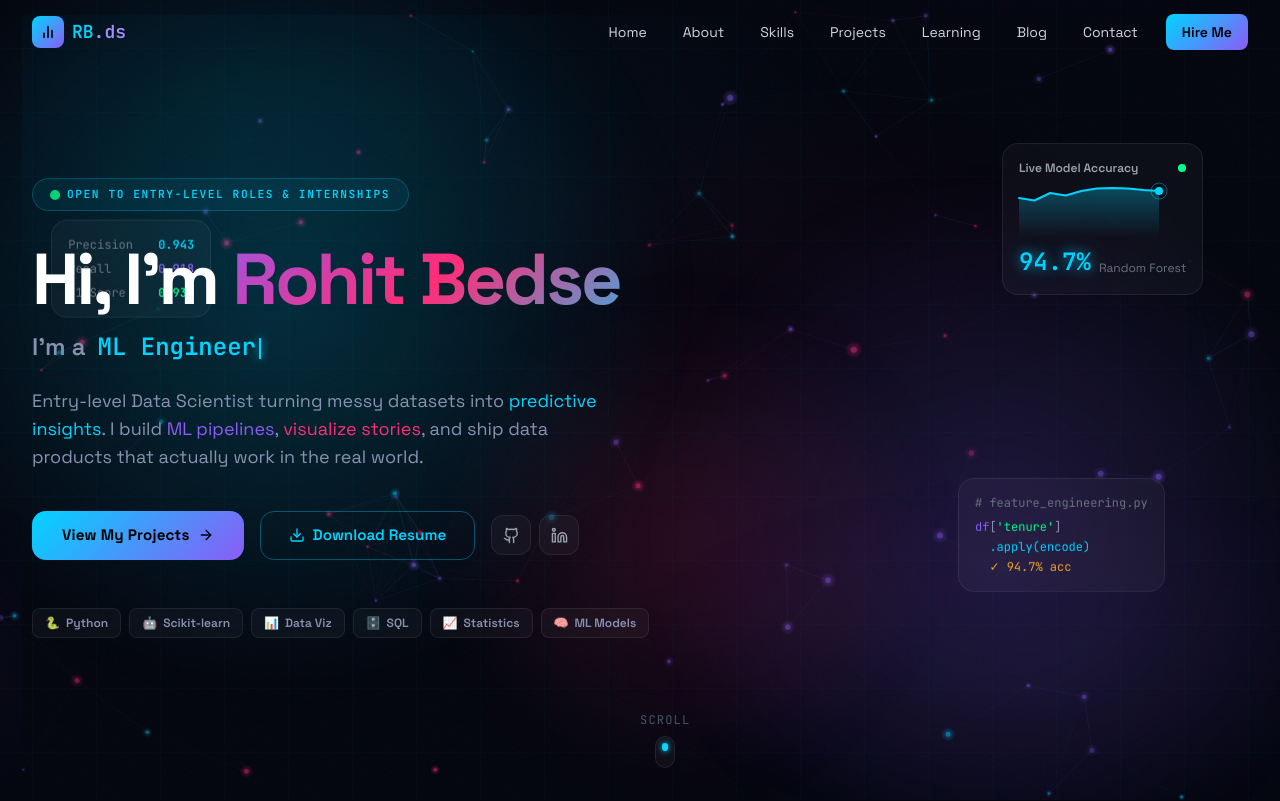
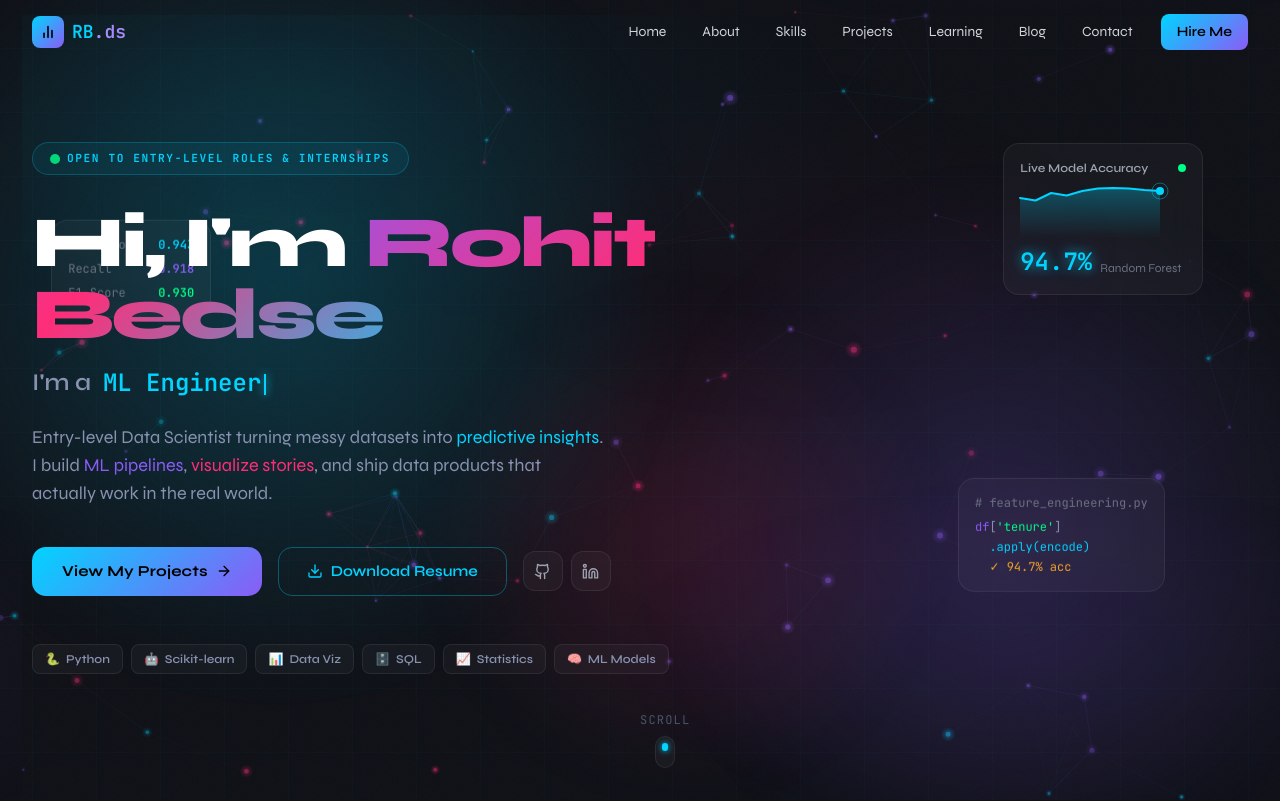
Before and after one commit to rohitbedse/portfolio, a Next.js app: page / in a window 1280 px wide. Shown: the top 801 px of the page. Built offline with nearby package versions, Linux system fonts and the light colour scheme.

Commit message:
design: Syne font + neumorphic card style + lighter base background

```diff
--- a/src/app/globals.css
+++ b/src/app/globals.css
@@ -2,7 +2,7 @@
 @tailwind components;
 @tailwind utilities;
 
-@import url('https://fonts.googleapis.com/css2?family=Space+Grotesk:wght@300;400;500;600;700;800&family=JetBrains+Mono:wght@400;500;600;700&family=Inter:wght@300;400;500;600;700;800;900&display=swap');
+@import url('https://fonts.googleapis.com/css2?family=Syne:wght@400;500;600;700;800&family=JetBrains+Mono:wght@400;500;600;700&display=swap');
 
 /* ═══════════════════════════════════════════
    RESET
@@ -34,10 +34,10 @@ html {
   --golden: #f5a623;
   --gold: #ffd700;
 
-  --dark: #04060f;
-  --dark-2: #080c1a;
-  --dark-3: #0e1330;
-  --dark-card: #111827;
+  --dark: #0f1117;
+  --dark-2: #131720;
+  --dark-3: #181d2a;
+  --dark-card: #161b26;
 
   --text-primary: #f0f4ff;
   --text-secondary: #8892b0;
@@ -47,6 +47,10 @@ html {
   --glass-bg: rgba(255, 255, 255, 0.035);
   --glass-border: rgba(255, 255, 255, 0.075);
   --glass-blur: 16px;
+
+  /* Neumorphism */
+  --neuro-shadow-light: rgba(255, 255, 255, 0.05);
+  --neuro-shadow-dark: rgba(0, 0, 0, 0.45);
 
   /* Spacing system */
   --section-px: clamp(1rem, 5vw, 4rem);
@@ -58,7 +62,7 @@ html {
 body {
   background: var(--dark);
   color: var(--text-primary);
-  font-family: 'Space Grotesk', 'Inter', system-ui, sans-serif;
+  font-family: 'Syne', system-ui, sans-serif;
   min-height: 100vh;
   overflow-x: hidden;
   position: relative;
@@ -131,7 +135,7 @@ body::after {
    TYPOGRAPHY SYSTEM
 ═══════════════════════════════════════════ */
 .hero-title {
-  font-family: 'Space Grotesk', sans-serif;
+  font-family: 'Syne', sans-serif;
   font-weight: 800;
   line-height: 1.08;
   letter-spacing: -0.04em;
@@ -143,7 +147,7 @@ body::after {
 }
 
 .section-heading {
-  font-family: 'Space Grotesk', sans-serif;
+  font-family: 'Syne', sans-serif;
   font-weight: 700;
   letter-spacing: -0.02em;
   line-height: 1.15;
@@ -297,7 +301,7 @@ body::after {
   border: none;
   cursor: pointer;
   transition: all 0.3s cubic-bezier(0.34, 1.56, 0.64, 1);
-  font-family: 'Space Grotesk', sans-serif;
+  font-family: 'Syne', sans-serif;
   font-size: 0.95rem;
   letter-spacing: 0.01em;
   position: relative;
@@ -340,7 +344,7 @@ body::after {
   border: 1px solid rgba(0, 212, 255, 0.35);
   cursor: pointer;
   transition: all 0.3s ease;
-  font-family: 'Space Grotesk', sans-serif;
+  font-family: 'Syne', sans-serif;
   font-size: 0.95rem;
   position: relative;
   overflow: hidden;
@@ -509,11 +513,41 @@ body::after {
    STAT NUMBER
 ═══════════════════════════════════════════ */
 .stat-number {
-  font-family: 'Space Grotesk', sans-serif;
+  font-family: 'Syne', sans-serif;
   font-weight: 800;
   font-size: 2.75rem;
   line-height: 1;
   letter-spacing: -0.03em;
+}
+
+/* ═══════════════════════════════════════════
+   NEUMORPHIC CARD
+═══════════════════════════════════════════ */
+.neuro-card {
+  background: var(--dark-card);
+  border-radius: 20px;
+  border: 1px solid rgba(255, 255, 255, 0.06);
+  box-shadow:
+    6px 6px 18px var(--neuro-shadow-dark),
+    -4px -4px 12px var(--neuro-shadow-light);
+  transition: box-shadow 0.3s ease, transform 0.3s ease;
+}
+
+.neuro-card:hover {
+  box-shadow:
+    10px 10px 28px var(--neuro-shadow-dark),
+    -6px -6px 18px var(--neuro-shadow-light),
+    0 0 0 1px rgba(0, 212, 255, 0.12);
+  transform: translateY(-3px);
+}
+
+.neuro-inset {
+  background: var(--dark);
+  border-radius: 12px;
+  border: 1px solid rgba(255, 255, 255, 0.04);
+  box-shadow:
+    inset 3px 3px 8px var(--neuro-shadow-dark),
+    inset -2px -2px 6px var(--neuro-shadow-light);
 }
 
 /* ═══════════════════════════════════════════
--- a/src/app/layout.tsx
+++ b/src/app/layout.tsx
@@ -26,7 +26,7 @@ export default function RootLayout({ children }: { children: ReactNode }) {
         <link rel="preconnect" href="https://fonts.googleapis.com" />
         <link rel="preconnect" href="https://fonts.gstatic.com" crossOrigin="anonymous" />
         <link
-          href="https://fonts.googleapis.com/css2?family=Inter:wght@300;400;500;600;700;800;900&family=Space+Grotesk:wght@300;400;500;600;700&family=JetBrains+Mono:wght@400;500;600&display=swap"
+          href="https://fonts.googleapis.com/css2?family=Syne:wght@400;500;600;700;800&family=JetBrains+Mono:wght@400;500;600&display=swap"
           rel="stylesheet"
         />
       </head>
```
